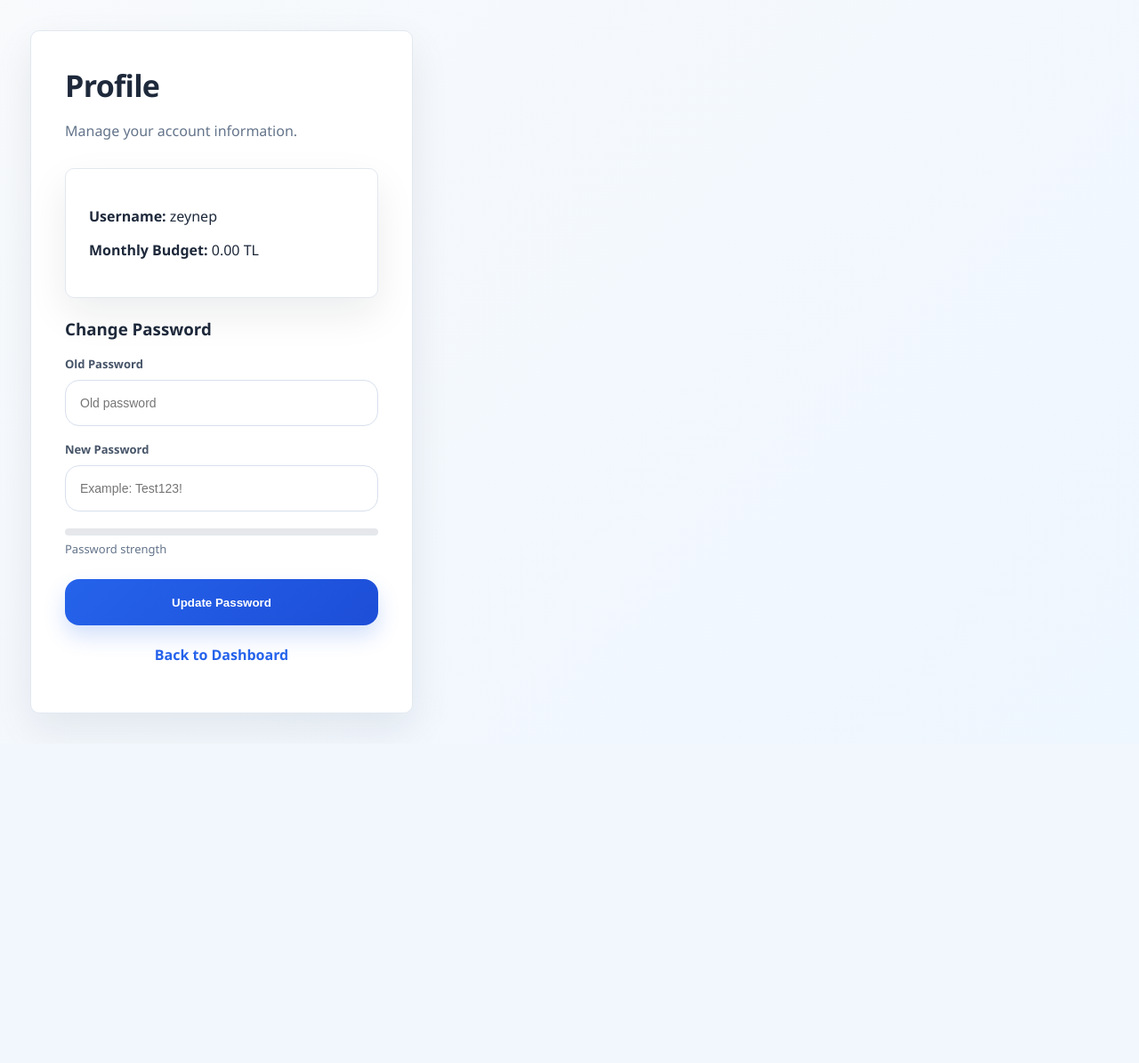
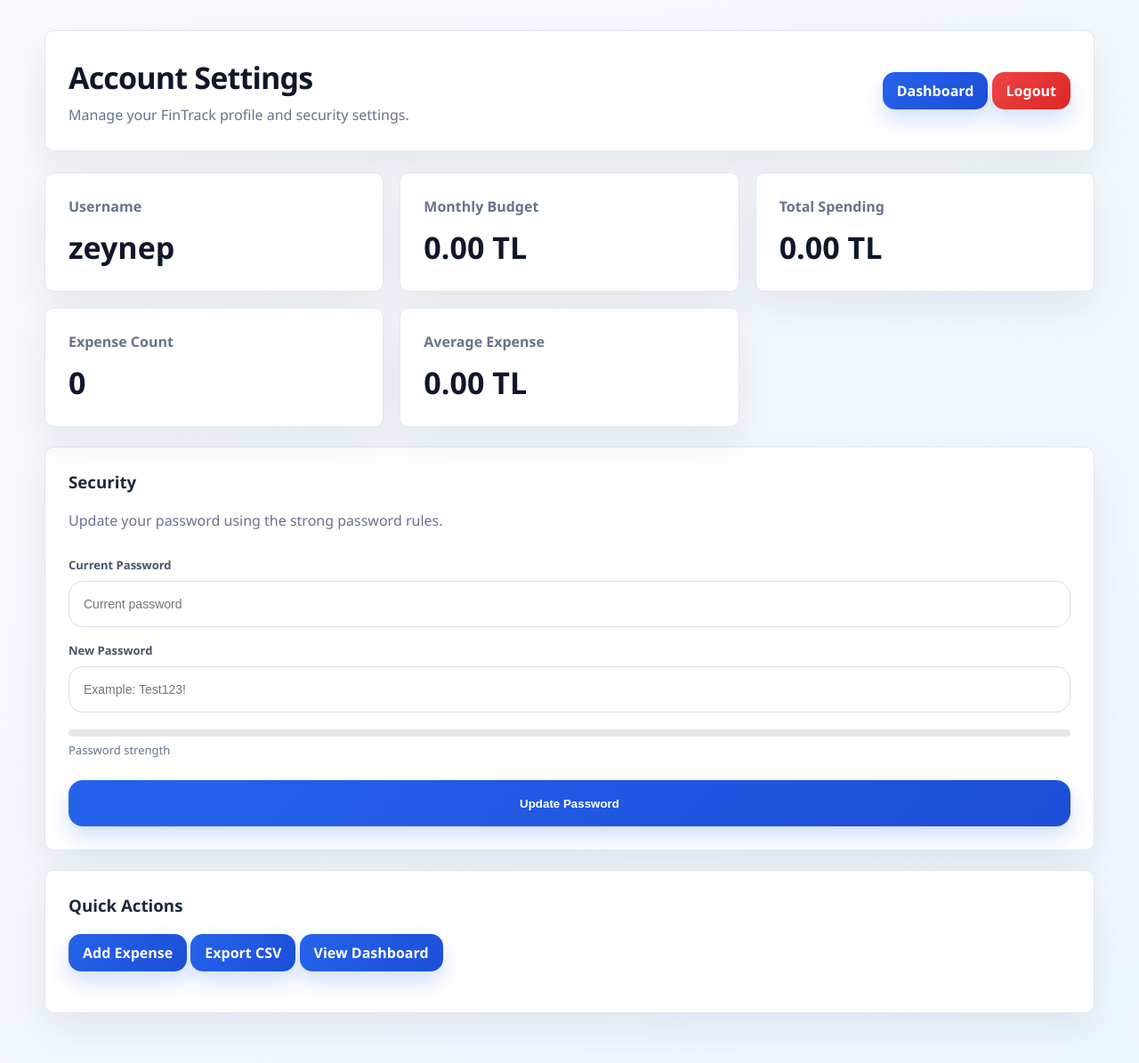
Before and after one commit to zerkisi/expense-tracker-flask, a Flask app: page /profile in a window 1280 px wide. Shown: the whole page at 89% size. Before the commit the page ends 811 px from the top, so only its background shows below. Run offline with Flask 3, Linux system fonts and the light colour scheme; a user stored in the database is signed in; data comes from the database, SQL or seed files in the repository; both versions use the stored data as it was after the commit.

Commit message:
[UI] Improve profile account settings panel

```diff
--- a/app.py
+++ b/app.py
@@ -244,10 +244,20 @@ def profile():
         return redirect(url_for("login"))
 
     db = get_db()
+
     user = db.execute(
         "SELECT * FROM users WHERE id = ?",
         (session["user_id"],),
     ).fetchone()
+
+    expenses = db.execute(
+        "SELECT * FROM expenses WHERE user_id = ?",
+        (session["user_id"],),
+    ).fetchall()
+
+    total_spending = calculate_total(expenses)
+    expense_count = count_expenses(expenses)
+    average_expense = calculate_average(expenses)
 
     if request.method == "POST":
         old_password = request.form["old_password"]
@@ -271,8 +281,13 @@ def profile():
         flash("Password updated successfully.", "success")
         return redirect(url_for("profile"))
 
-    return render_template("profile.html", user=user)
-
+    return render_template(
+        "profile.html",
+        user=user,
+        total_spending=total_spending,
+        expense_count=expense_count,
+        average_expense=average_expense,
+    )
 
 @app.route("/add", methods=["GET", "POST"])
 def add_expense():
--- a/templates/profile.html
+++ b/templates/profile.html
@@ -6,24 +6,58 @@
 </head>
 <body class="app-body">
 
-<div class="container">
-    <h1>Profile</h1>
-    <p class="subtitle">Manage your account information.</p>
+<div class="dashboard-shell">
+
+    <div class="topbar">
+        <div class="brand">
+            <h1>Account Settings</h1>
+            <p>Manage your FinTrack profile and security settings.</p>
+        </div>
+
+        <div class="actions">
+            <a class="btn" href="/dashboard">Dashboard</a>
+            <a class="btn secondary" href="/logout">Logout</a>
+        </div>
+    </div>
 
     {% for category, message in get_flashed_messages(with_categories=true) %}
         <p class="{{ category }}">{{ message }}</p>
     {% endfor %}
 
-    <div class="category-box">
-        <p><strong>Username:</strong> {{ session["username"] }}</p>
-        <p><strong>Monthly Budget:</strong> {{ "%.2f"|format(user["monthly_budget"]) }} TL</p>
+    <div class="stats-grid">
+        <div class="summary-card">
+            <p>Username</p>
+            <h2>{{ session["username"] }}</h2>
         </div>
 
-    <h3>Change Password</h3>
+        <div class="summary-card">
+            <p>Monthly Budget</p>
+            <h2>{{ "%.2f"|format(user["monthly_budget"]) }} TL</h2>
+        </div>
+
+        <div class="summary-card">
+            <p>Total Spending</p>
+            <h2>{{ "%.2f"|format(total_spending) }} TL</h2>
+        </div>
+
+        <div class="summary-card">
+            <p>Expense Count</p>
+            <h2>{{ expense_count }}</h2>
+        </div>
+
+        <div class="summary-card">
+            <p>Average Expense</p>
+            <h2>{{ "%.2f"|format(average_expense) }} TL</h2>
+        </div>
+    </div>
+
+    <div class="category-box">
+        <h3>Security</h3>
+        <p class="subtitle">Update your password using the strong password rules.</p>
 
         <form method="POST">
-        <label>Old Password</label>
-        <input type="password" name="old_password" placeholder="Old password" required>
+            <label>Current Password</label>
+            <input type="password" name="old_password" placeholder="Current password" required>
 
             <label>New Password</label>
             <input id="password" type="password" name="new_password" placeholder="Example: Test123!" required oninput="checkPasswordStrength()">
@@ -35,8 +69,17 @@
 
             <button type="submit">Update Password</button>
         </form>
+    </div>
 
-    <p class="switch"><a href="/dashboard">Back to Dashboard</a></p>
+    <div class="category-box">
+        <h3>Quick Actions</h3>
+        <div class="actions">
+            <a class="btn" href="/add">Add Expense</a>
+            <a class="btn" href="/export">Export CSV</a>
+            <a class="btn" href="/dashboard">View Dashboard</a>
+        </div>
+    </div>
+
 </div>
 
 <script src="/static/script.js"></script>
```
Also changed, not shown: expense_tracker.db. Lines whose indentation alone changed are shown as unchanged.
